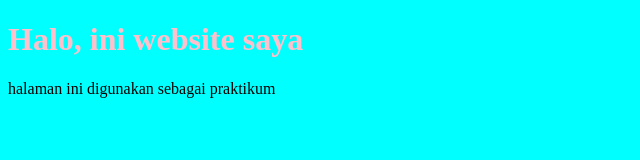
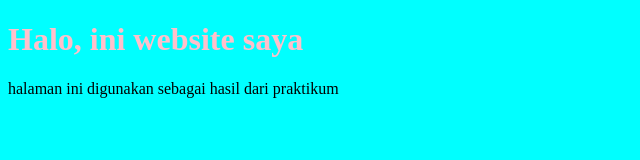
Before and after one commit to akhtararamimuhammadaji-collab/praktikum-git-25-563832-SV-563832, a plain HTML site: page index.html in a window 1280 px wide. Shown: the full height of the page, 0-640 px from the left. Drawn offline with Linux system fonts and the light colour scheme.

```diff
--- a/index.html
+++ b/index.html
@@ -5,6 +5,6 @@
   </head>
   <body style="background-color: aqua;">
     <h1 style="color: pink;">Halo, ini website saya</h1>
-    <p>halaman ini digunakan sebagai praktikum</p>
+    <p>halaman ini digunakan sebagai hasil dari praktikum</p>
   </body>
 </html>
```
